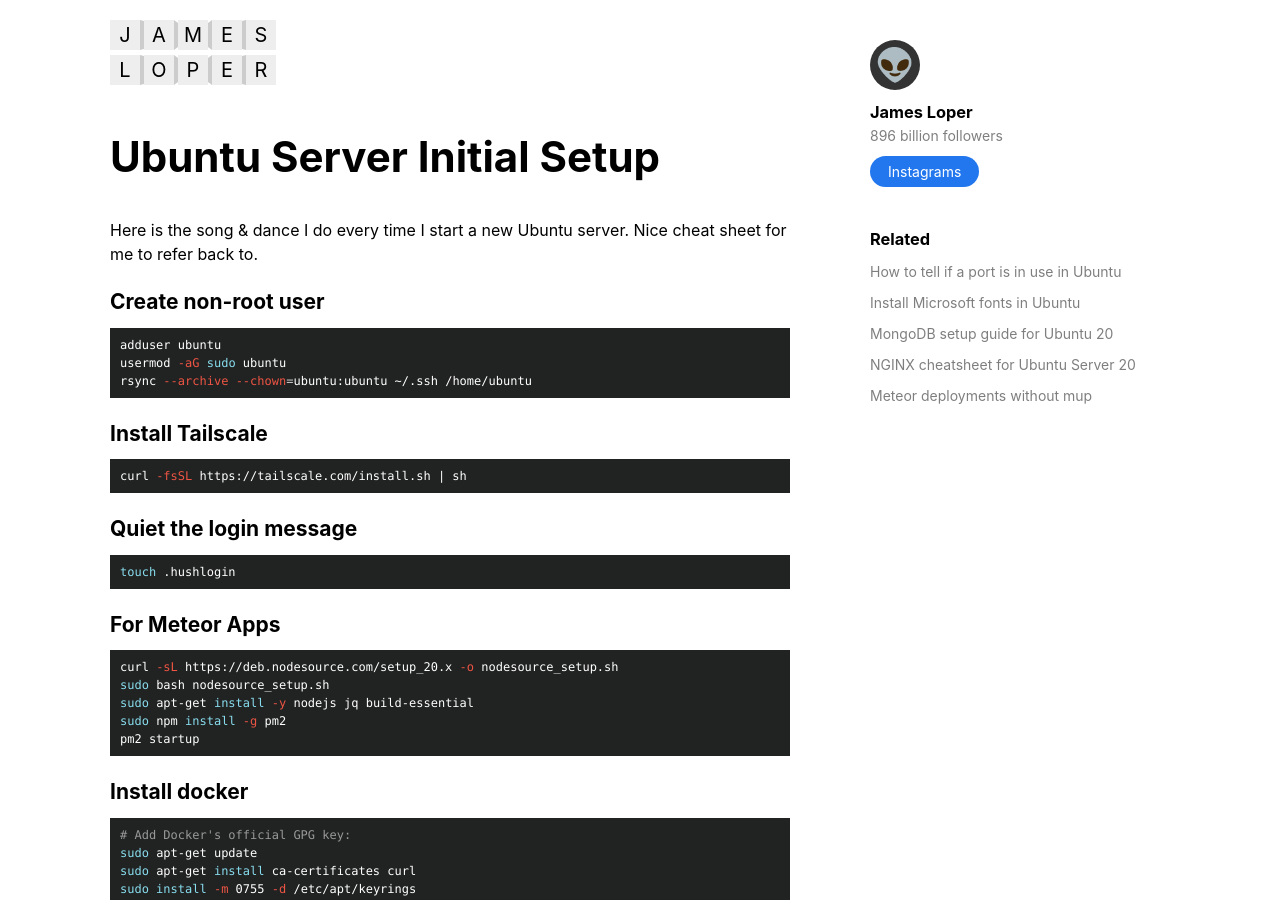
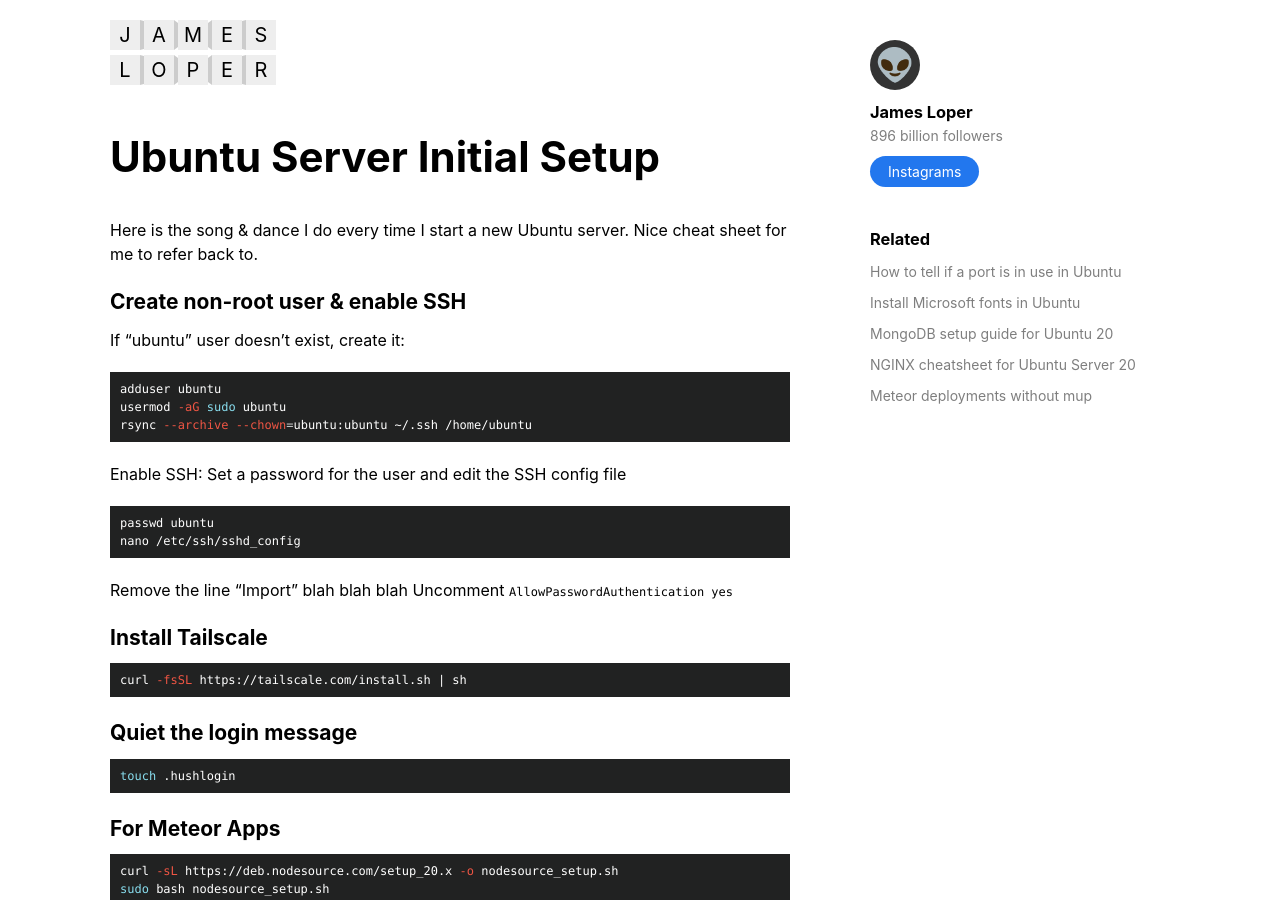
Before and after one commit to jamesloper/blog, a Jekyll site: the page built from _posts/2024-01-01-ubuntu-server-initial-setup.md, in a window 1280 px wide and 900 px high. Built offline with Jekyll 4.4.1, drawn with Linux system fonts in a browser that asks for light colours.

Commit message:
update posts

````diff
--- a/_posts/2024-01-01-ubuntu-server-initial-setup.md
+++ b/_posts/2024-01-01-ubuntu-server-initial-setup.md
@@ -7,13 +7,23 @@ categories: ubuntu server
 Here is the song & dance I do every time I start a new Ubuntu server. Nice cheat sheet for me to refer back to.
 <!--more-->
 
-## Create non-root user
+## Create non-root user & enable SSH
 
+If "ubuntu" user doesn't exist, create it:
 ``` bash
 adduser ubuntu
 usermod -aG sudo ubuntu
 rsync --archive --chown=ubuntu:ubuntu ~/.ssh /home/ubuntu
 ```
+
+Enable SSH: Set a password for the user and edit the SSH config file
+``` bash
+passwd ubuntu
+nano /etc/ssh/sshd_config
+```
+
+Remove the line "Import" blah blah blah
+Uncomment `AllowPasswordAuthentication yes`
 
 ## Install Tailscale
 
````
Also changed, not shown: _posts/2021-04-05-mongodb-setup-guide-ubuntu-20.md (+1 -1 lines).
